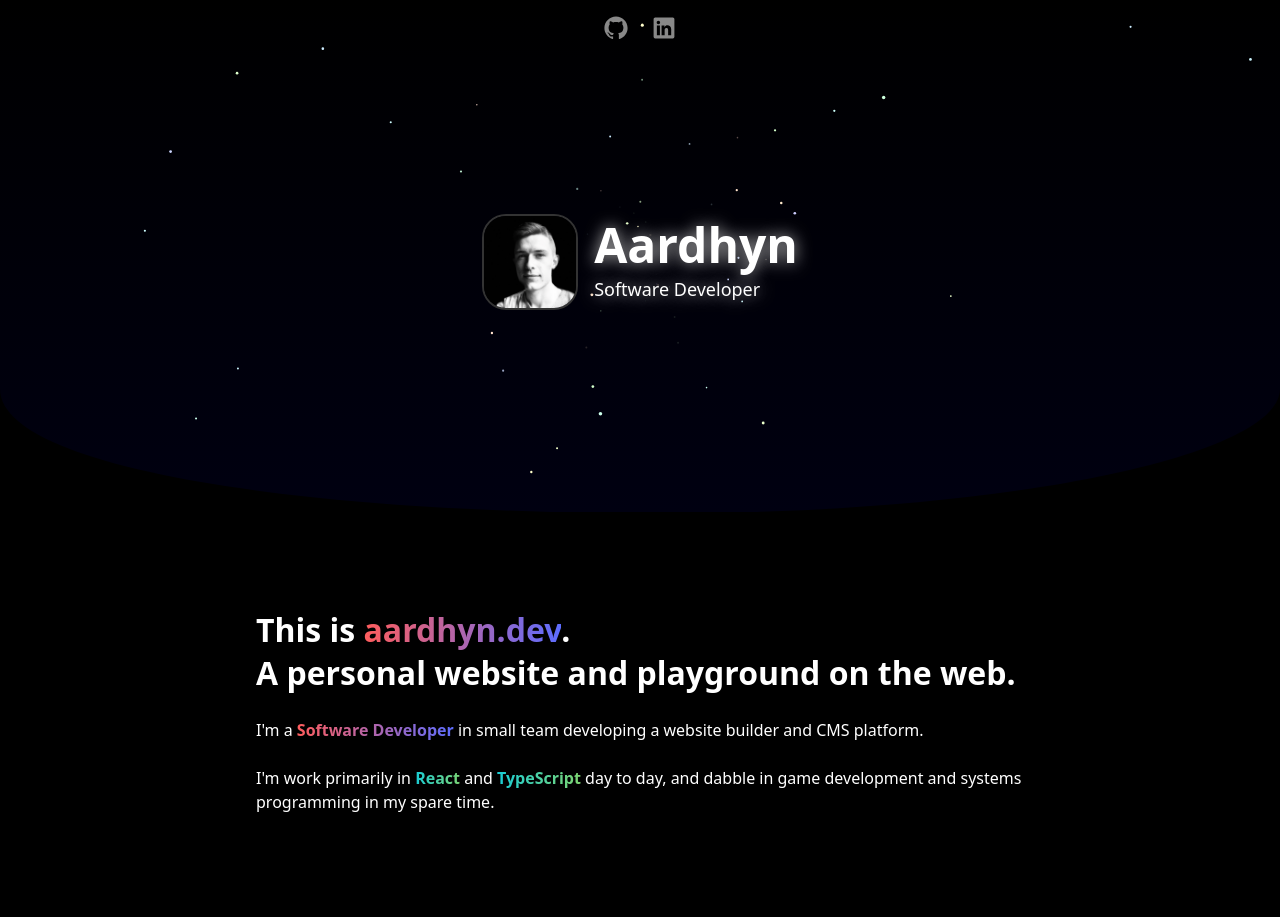
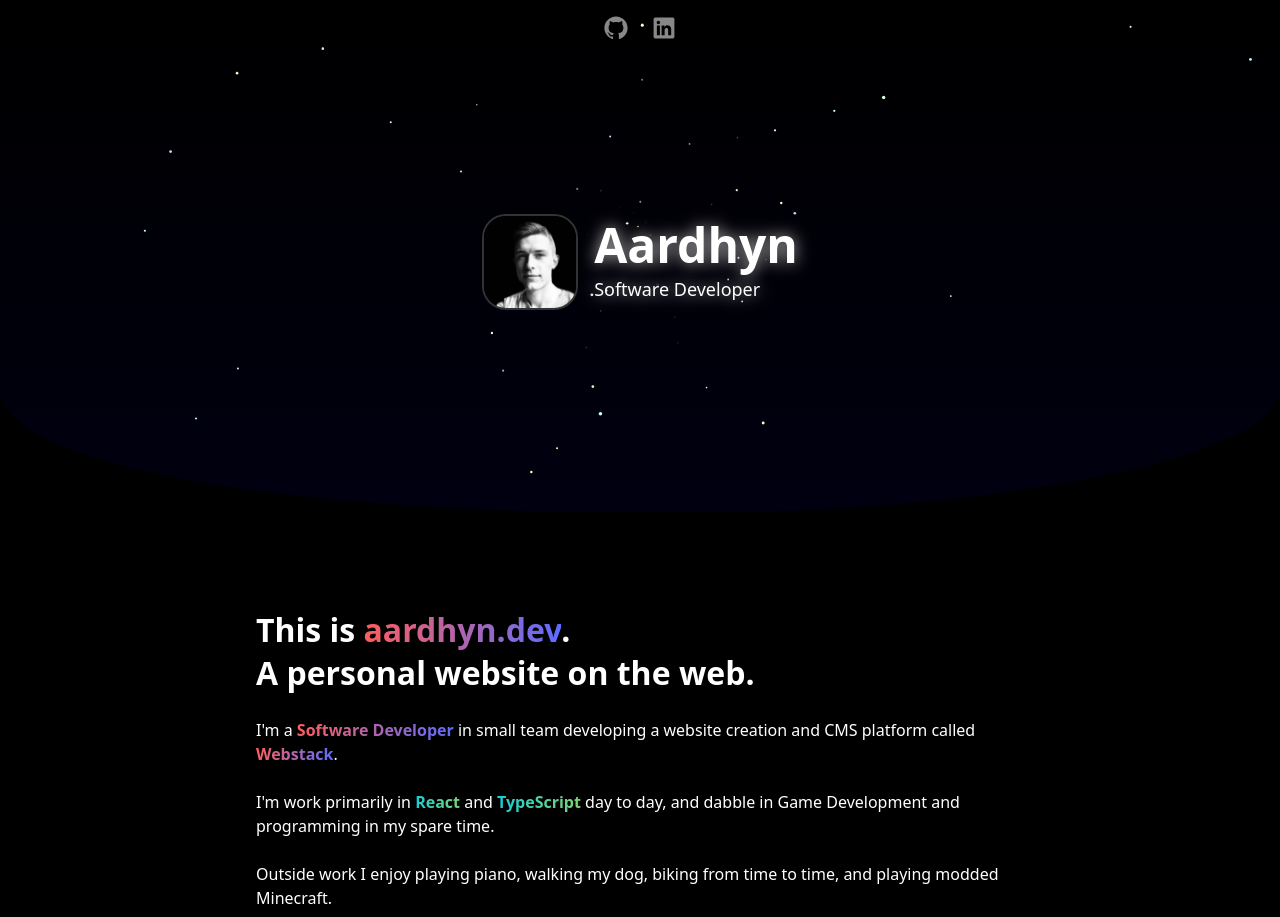
Before and after one commit to aardhyn/aardhyn, a React (Vite) app: page / in a window 1280 px wide. Shown: the top 917 px of the page. Built offline with nearby package versions, Linux system fonts and the light colour scheme.

Commit message:
feat: update intro

```diff
--- a/src/sections/+Intro.tsx
+++ b/src/sections/+Intro.tsx
@@ -8,14 +8,18 @@ export function Intro() {
     <Section>
       <H2>
         This is <G warm>aardhyn.dev</G>.
-        <br />A personal website and playground on the web.
+        <br />A personal website on the web.
       </H2>
       <P>
         I'm a{" "}
         <G warm strong>
           Software Developer
         </G>{" "}
-        in small team developing a website builder and CMS platform.
+        in small team developing a website creation and CMS platform called{" "}
+        <G warm strong>
+          Webstack
+        </G>
+        .
       </P>
       <P>
         I'm work primarily in{" "}
@@ -28,8 +32,12 @@ export function Intro() {
           {" "}
           TypeScript{" "}
         </G>
-        day to day, and dabble in game development and systems programming in my
-        spare time.
+        day to day, and dabble in Game Development and programming in my spare
+        time.
+      </P>
+      <P>
+        Outside work I enjoy playing piano, walking my dog, biking from time to
+        time, and playing modded Minecraft.
       </P>
     </Section>
   );
```
